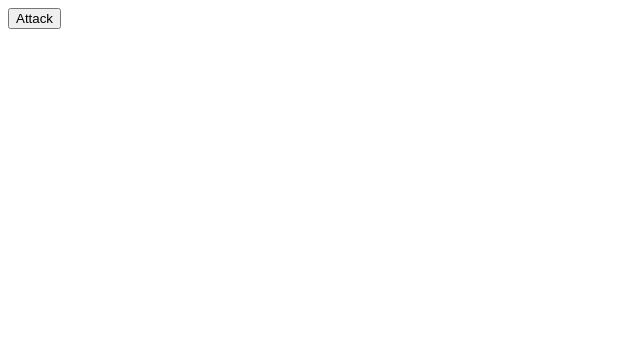
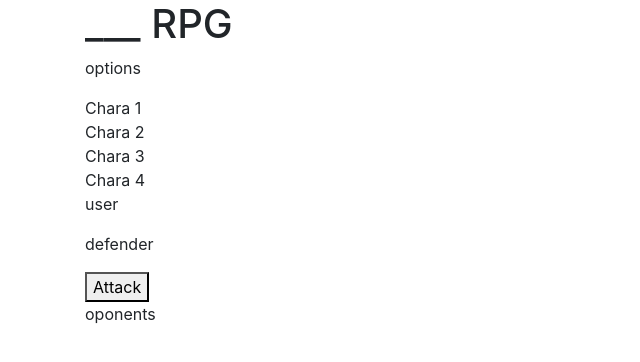
Before and after one commit to DECronin/unit-4-game, a plain HTML site: page index.html in a window 1280 px wide. Shown: the whole page, without its empty margins (0-640 px from the left). Drawn offline with nearby package versions, Linux system fonts and the light colour scheme.

Commit message:
further container and pseudocode declarations

```diff
--- a/assets/javascript/game.js
+++ b/assets/javascript/game.js
@@ -55,10 +55,12 @@ $(".oponent").on("click", function(){
 //reasign non-clicked character classes
 //change display/output
 //buttons? attack/defend?
-//*selct oponent
+//*selct oponent /// Defender
 //*loop through attacks untill win/defeat
+    //display stat changes and power levels
+    //attack power remains new larger number when new enemy is selected
 //*select new oponent
 //*loop through attacks untill win/defeat
 //*last oponent
 //*loop through attacks untill win/defeat
-//win/lose /game-over screen
+//win/lose /game-over screen // restart button
--- a/index.html
+++ b/index.html
@@ -6,31 +6,45 @@
     <meta http-equiv="X-UA-Compatible" content="ie=edge">
     <script type="text/javascript" src="https://cdnjs.cloudflare.com/ajax/libs/jquery/3.2.1/jquery.min.js"></script>
     <link rel="stylesheet" href="./assets/css/reset.css">
+    <link rel="stylesheet" href="https://stackpath.bootstrapcdn.com/bootstrap/4.3.1/css/bootstrap.min.css">
     <link rel="stylesheet" href="./assets/css/style.css">
     <script src="./assets/javascript/game.js"></script>
     <title>RPG?</title>
 </head>
 <body>
     <div class="container info-consistent">
-
+       <h1>___ RPG</h1>
     </div>
     <div class="container gameplay">
+        <div class="options">
+            <p>options</p>
             <div class="charcters option-1">
-
+                <span>Chara 1</span>
+                <span id="hp1"></span>
             </div>
             <div class="charcters option-2">
-
+                <span>Chara 2</span>
+                <span id="hp2"></span>
             </div>
             <div class="charcters option-3">
-
+                <span>Chara 3</span>
+                <span id="hp3"></span>
             </div>
             <div class="charcters option-4">
-
+                <span>Chara 4</span>
+                <span id="hp4"></span>
             </div>
+        </div>
+        <div class="user">
+            <p>user</p>
+        </div>
+        <div class="defender">
+            <p>defender</p>
             <button id="attack">Attack</button>
         </div>
-    <div class="container stats">
-
+        <div class="oponents">
+            <p>oponents</p>
+        </div>
     </div>
 </body>
 </html>
```
Lines whose indentation alone changed are shown as unchanged.
